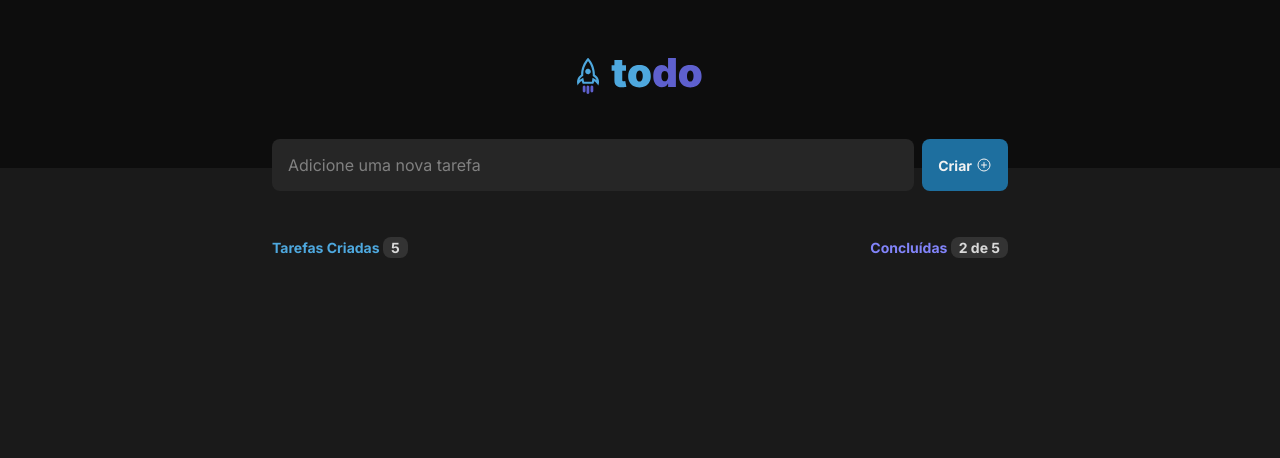
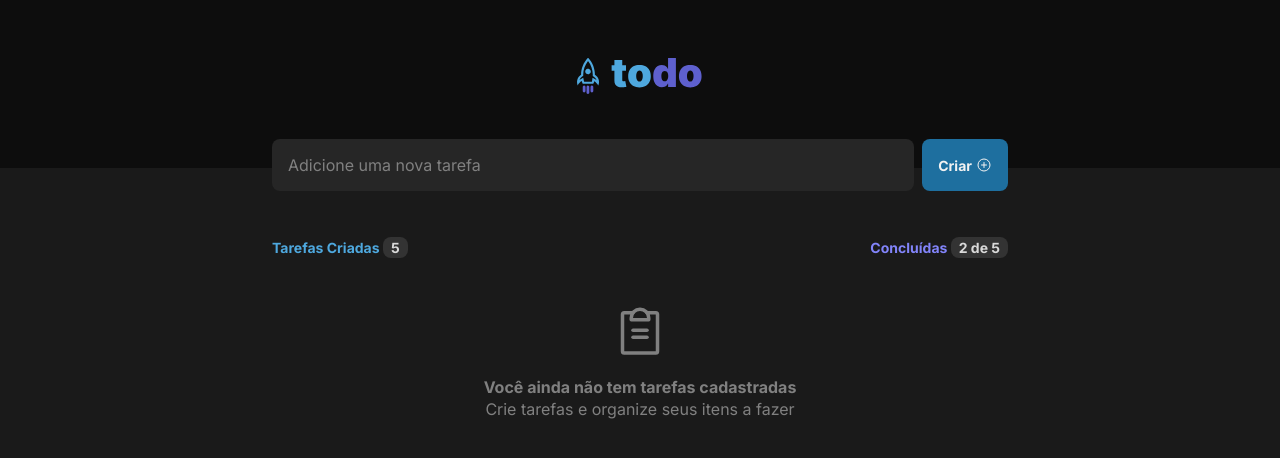
Before and after one commit to rmmena123/todo, a React (Vite) app: page / in a window 1280 px wide. Shown: the top 458 px of the page. Built offline with nearby package versions, Linux system fonts and the light colour scheme.

Commit message:
#6 - Estilização componente EmptyListTasks

```diff
--- a/src/App.tsx
+++ b/src/App.tsx
@@ -1,6 +1,7 @@
 import { Header } from './components/Header'
 import { InsertTask } from './components/InsertTask'
 import { StatusTask } from './components/StatusTask'
+import { EmptyListTasks } from './components/EmptyListTasks'
 
 import './global.css'
 import styles from './App.module.css'
@@ -13,6 +14,8 @@ function App() {
       <div className={styles.wrapper}>
         <InsertTask />
         <StatusTask />
+        <EmptyListTasks />
+
       </div>
     </div>
   )
--- /dev/null
+++ b/src/components/EmptyListTasks.module.css
@@ -0,0 +1,22 @@
+.emptyListTasks {
+    display: flex;
+    flex-direction: column;
+    justify-content: center;
+    align-items: center;
+    margin-top: 3rem;
+    color: var(--gray-300);
+}
+
+.emptyListTasks svg {
+    margin-bottom: 1rem;
+}
+
+.emptyListTasks p {
+    line-height: 1.4;
+    font-size: 1rem;
+    text-align: center;
+}
+
+.bold {
+    font-weight: bold;
+}
--- /dev/null
+++ b/src/components/EmptyListTasks.tsx
@@ -0,0 +1,12 @@
+import styles from './EmptyListTasks.module.css'
+import { ClipboardText } from 'phosphor-react'
+
+export function EmptyListTasks() {
+    return(
+        <div className={styles.emptyListTasks}>
+            <ClipboardText size={56} />
+            <p className={styles.bold}>Você ainda não tem tarefas cadastradas</p>
+            <p>Crie tarefas e organize seus itens a fazer</p>
+        </div>
+    )
+}
```
